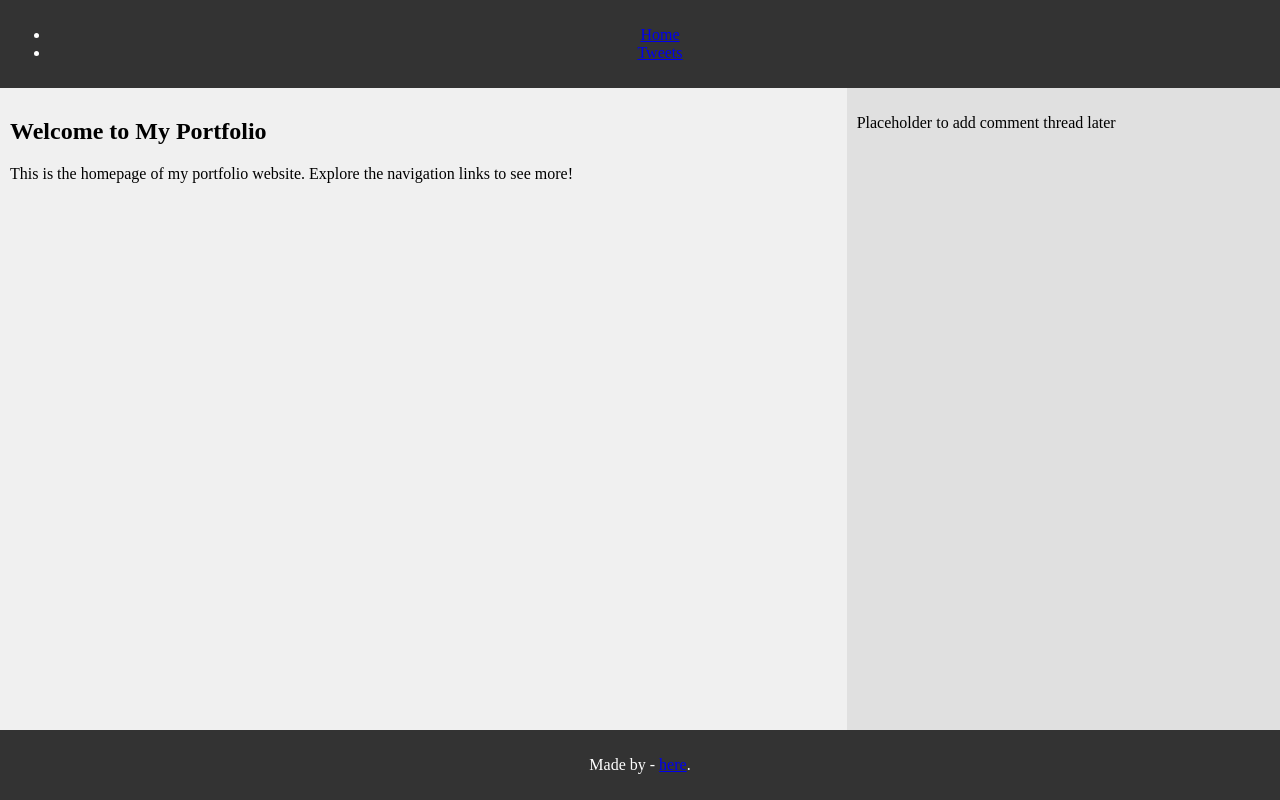
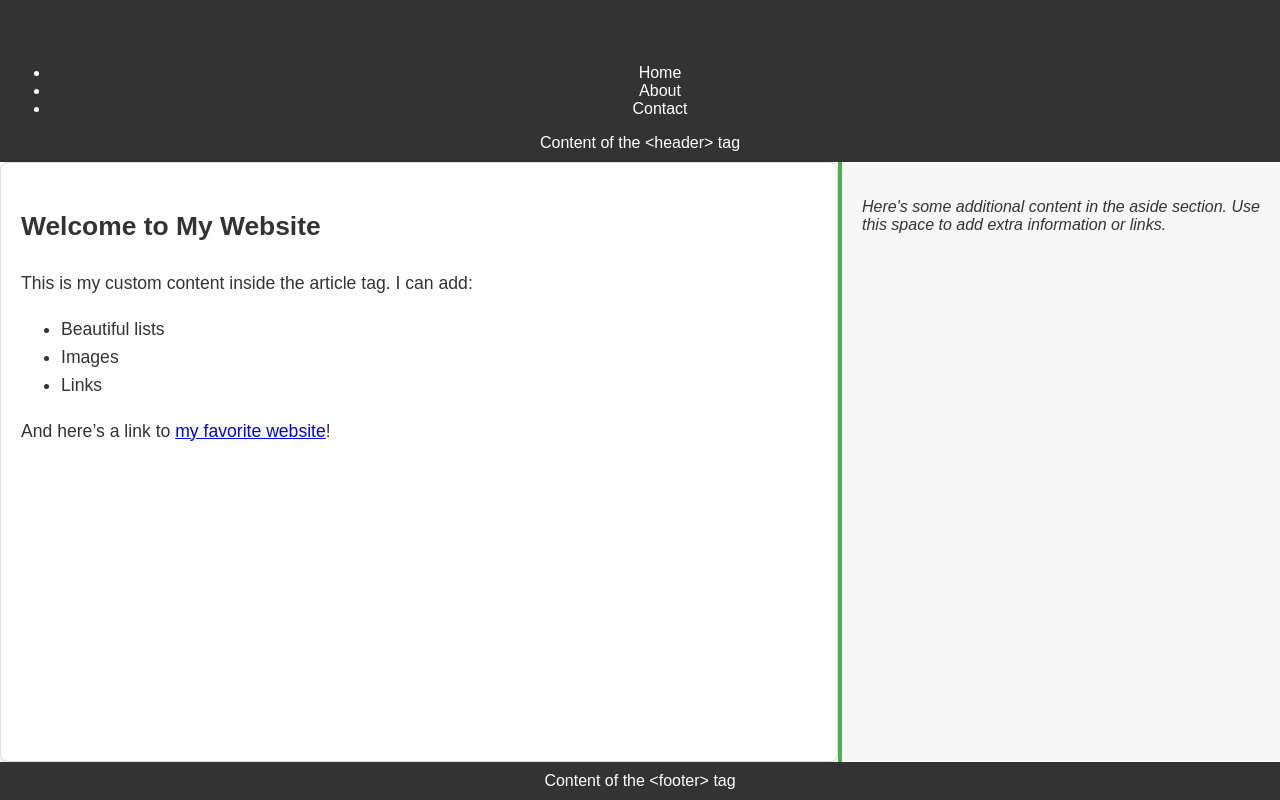
Before and after one commit to Ondayo/alx_html_css, a plain HTML site: page css_basic/index.html in a window 1280 px wide. Drawn offline with Linux system fonts and the light colour scheme.

Commit message:
Updated index.html and styles.css

```diff
--- a/css_basic/index.html
+++ b/css_basic/index.html
@@ -3,28 +3,38 @@
 <head>
     <meta charset="UTF-8">
     <meta name="viewport" content="width=device-width, initial-scale=1.0">
-    <title>My First Portfolio</title>
-    <link href="base.css" rel="stylesheet">
-    <link href="styles.css" rel="stylesheet">
+    <title>Customized Website</title>
+    <link rel="stylesheet" href="styles.css">
 </head>
 <body class="works_on_smartphone">
     <header>
         <ul>
-            <li><a href="index.html">Home</a></li>
-            <li><a href="tweets.html">Tweets</a></li>
+            <li class="logo">&starf;</li> <!-- Logo -->
+            <li>Home</li>
+            <li>About</li>
+            <li>Contact</li>
         </ul>
+        Content of the &lt;header&gt; tag
     </header>
     <main>
         <article>
-            <h1>Welcome to My Portfolio</h1>
-            <p>This is the homepage of my portfolio website. Explore the navigation links to see more!</p>
+            <h1>Welcome to My Website</h1>
+            <p>This is my custom content inside the article tag. I can add:</p>
+            <ul>
+                <li>Beautiful lists</li>
+                <li>Images</li>
+                <li>Links</li>
+            </ul>
+            <p>
+                And here’s a link to <a href="https://example.com" target="_blank">my favorite website</a>!
+            </p>
         </article>
         <aside>
-            <p>Placeholder to add comment thread later</p>
+            <p>Here's some additional content in the aside section. Use this space to add extra information or links.</p>
         </aside>
     </main>
     <footer>
-        <p>Made by <YOUR NAME> - <a href="<ANY LINK>" target="_blank">here</a>.</p>
+        Content of the &lt;footer&gt; tag
     </footer>
 </body>
 </html>
--- a/css_basic/styles.css
+++ b/css_basic/styles.css
@@ -3,6 +3,9 @@ body {
     flex-direction: column;
     margin: 0;
     height: 100vh;
+    font-family: Arial, sans-serif;
+    background: color #f4f4f9;
+    color: #333;
 
 }
 
@@ -15,16 +18,23 @@ main {
 article {
     flex: 2;
     overflow-y: auto;
-    padding: 10px;
-    background-color: #f0f0f0;
+    padding: 20px;
+    background-color: #ffffff;
+    border: 1px solid #ddd;
+    border-radius: 8px;
+    box-shadow: 0px 4px 6px rgba(0, 0, 0, 0.1);
+    font-size: 1.1em;
+    line-height: 1.6;
 
 }
 
 aside {
     flex: 1;
     overflow-y: 1;
-    padding: 10px;
-    background-color: #e0e0e0;
+    padding: 20px;
+    background-color: #f7f7f7;
+    border-left: 4px solid #4caf50;
+    font-style: italic;
 
 }
 
@@ -35,3 +45,10 @@ header, footer {
     padding: 10px;
 
 }
+
+.logo {
+    font-size: 2em;
+    font-weight: bold;
+    color: #333;
+    margin-right: 10px;
+}
```
